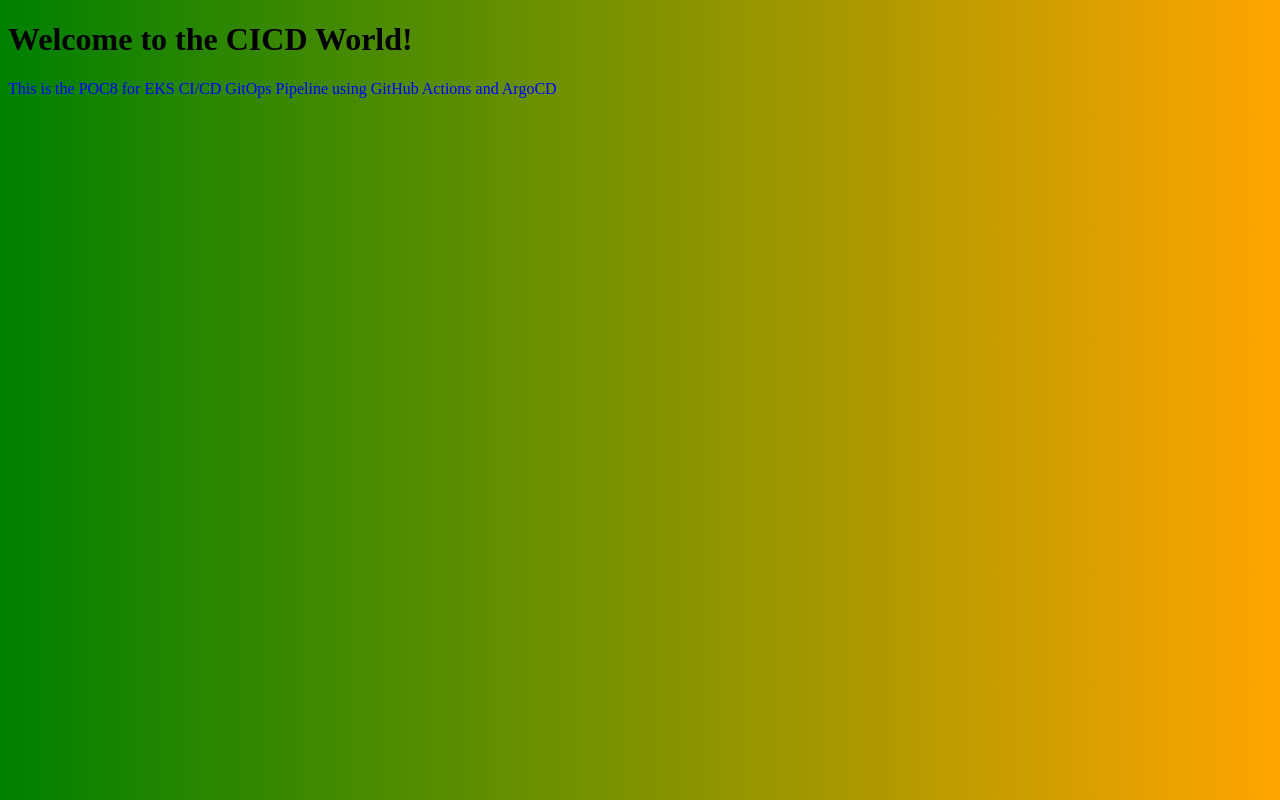
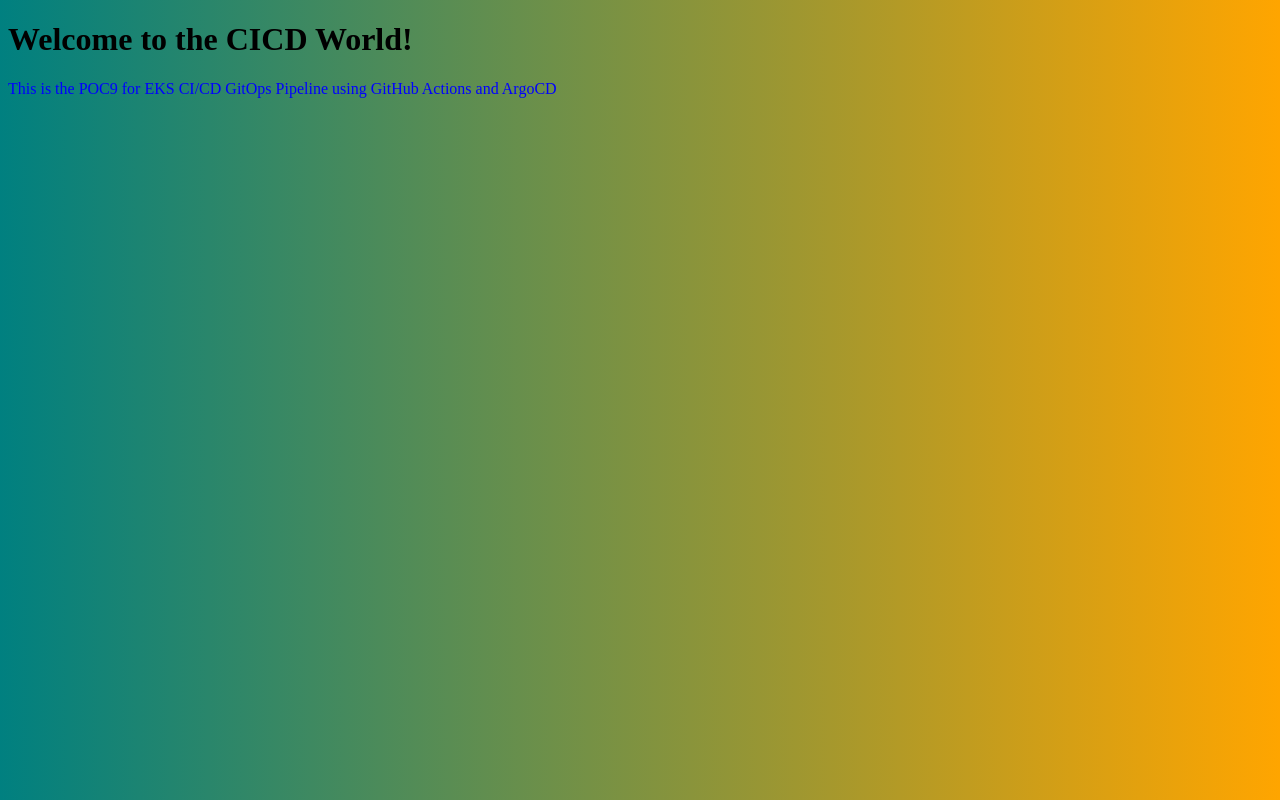
Before and after one commit to sakaleatgithub/aws-spacelift-cicd, a plain HTML site: page index.html in a window 1280 px wide. Drawn offline with Linux system fonts and the light colour scheme.

Commit message:
Updated for POC9 and Teal background color

```diff
--- a/index.html
+++ b/index.html
@@ -5,9 +5,9 @@
     <title>Style Property</title>
 </head>
 
-<body style="background-image: -webkit-linear-gradient(left, Green, orange)">
+<body style="background-image: -webkit-linear-gradient(left, teal, orange)">
     <h1>Welcome to the CICD World!</h1>
-    <p style="color:Blue;">This is the POC8 for EKS CI/CD GitOps Pipeline using GitHub Actions and ArgoCD</p>
+    <p style="color:Blue;">This is the POC9 for EKS CI/CD GitOps Pipeline using GitHub Actions and ArgoCD</p>
 </body>
 
 </html>
```
